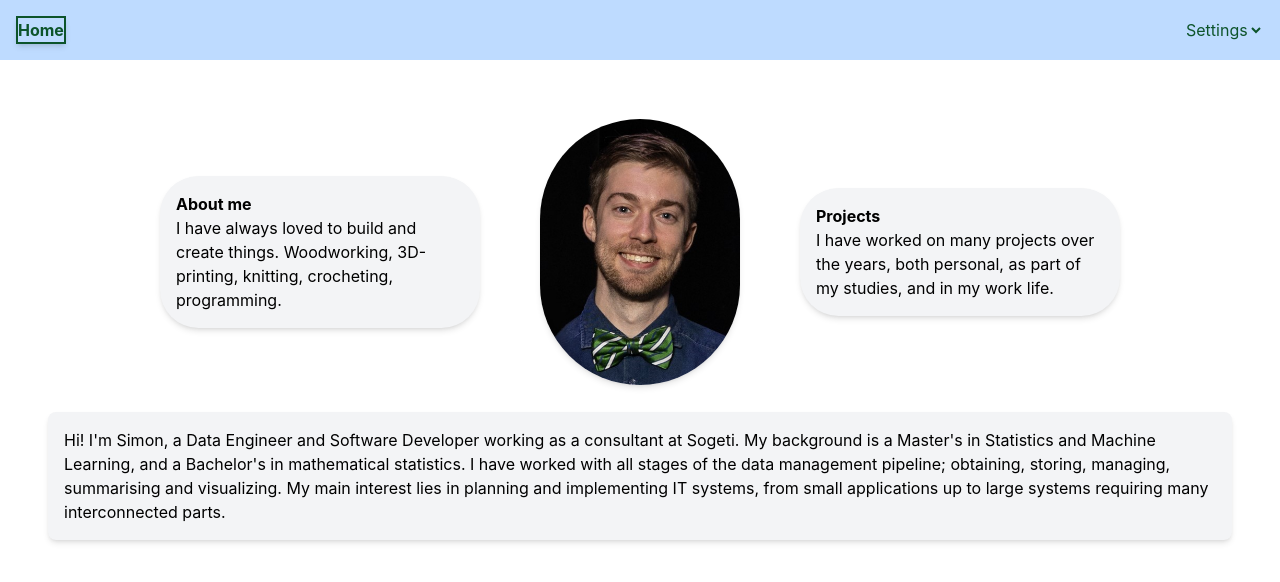
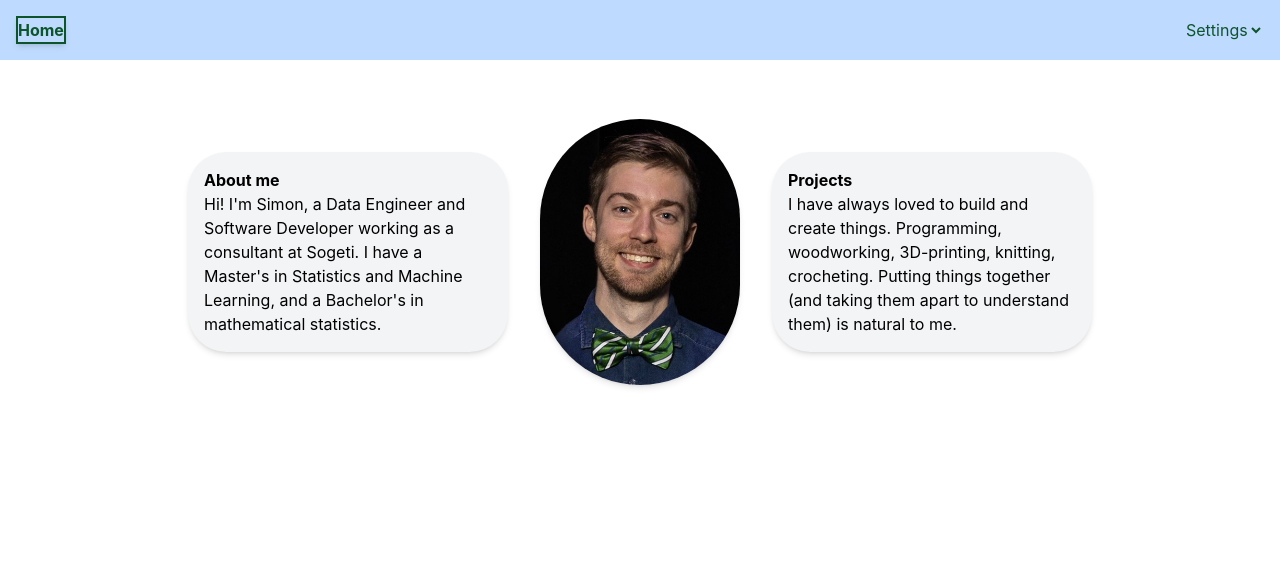
Before and after one commit to TheLaughingDuck/TheLaughingDuck.github.io, a React (Vite) app in the folder website/: page / in a window 1280 px wide. Shown: the top 582 px of the page. Built offline with nearby package versions, Linux system fonts and the light colour scheme.

Commit message:
Home page tweaks

```diff
--- a/website/src/home.tsx
+++ b/website/src/home.tsx
@@ -6,18 +6,18 @@ export default function Home() {
     return (
         <Layout>
             <div className="flex-1 p-6 space-y-4">
-                <div className="flex justify-center items-center w-full gap-4">
+                <div className="flex justify-center items-center h-full gap-4">
                     {/* About me */}
                     <div className="p-4 bg-gray-100 max-w-xs flex items-center rounded-[3vw] shadow-md transition-transform duration-200 hover:scale-105 hover:shadow-xl">
                         <Link to="/aboutme">
                             <h1 className="font-bold">About me</h1>
-                            <p>I have always loved to build and create things. Woodworking, 3D-printing, knitting, crocheting, programming.</p>
+                            <p>Hi! I'm Simon, a Data Engineer and Software Developer working as a consultant at Sogeti. I have a Master's in Statistics and Machine Learning, and a Bachelor's in mathematical statistics.</p>
                         </Link>
                     </div>
 
                     {/* Center picture */}
                     <div className="p-4 flex items-center">
-                        <div className="group [perspective:1000px] w-64 h-64">
+                        <div className="group [perspective:1000px] w-50 h-64">
                             <div className="relative w-full h-full transition-transform duration-700 [transform-style:preserve-3d] group-hover:[transform:rotateY(180deg)]">
 
                                 {/* Front side */}
@@ -28,7 +28,7 @@ export default function Home() {
                                 {/* Back side */}
                                 <div className="absolute inset-0 flex items-center justify-center [backface-visibility:hidden] [transform:rotateY(180deg)]">
                                     <div className="p-4 w-44 h-full bg-gray-200 rounded-[14vw] flex items-center justify-center">
-                                        <p>This picture was taken at my Master's graduation ceremony in June 2025. It already feels like a long time ago :)</p>
+                                        <p>This picture was taken at my Master's graduation ceremony in June 2025 :)</p>
                                     </div>
                                 </div>
 
@@ -40,14 +40,9 @@ export default function Home() {
                     <div className="p-4 bg-gray-100 max-w-xs flex items-center rounded-[3vw] shadow-md transition-transform duration-200 hover:scale-105 hover:shadow-xl">
                         <Link to="/projects">
                             <h1 className="font-bold">Projects</h1>
-                            <p>I have worked on many projects over the years, both personal, as part of my studies, and in my work life.</p>
+                            <p>I have always loved to build and create things. Programming, woodworking, 3D-printing, knitting, crocheting. Putting things together (and taking them apart to understand them) is natural to me.</p>
                         </Link>
                     </div>
-                </div>
-
-                {/* Bottom introduction */}
-                <div className="flex justify-center items-center p-4 rounded-lg bg-gray-100 shadow-md transition-transform duration-200 hover:scale-105 hover:shadow-xl">
-                    Hi! I'm Simon, a Data Engineer and Software Developer working as a consultant at Sogeti. My background is a Master's in Statistics and Machine Learning, and a Bachelor's in mathematical statistics. I have worked with all stages of the data management pipeline; obtaining, storing, managing, summarising and visualizing. My main interest lies in planning and implementing IT systems, from small applications up to large systems requiring many interconnected parts.
                 </div>
             </div>
         </Layout>
```
